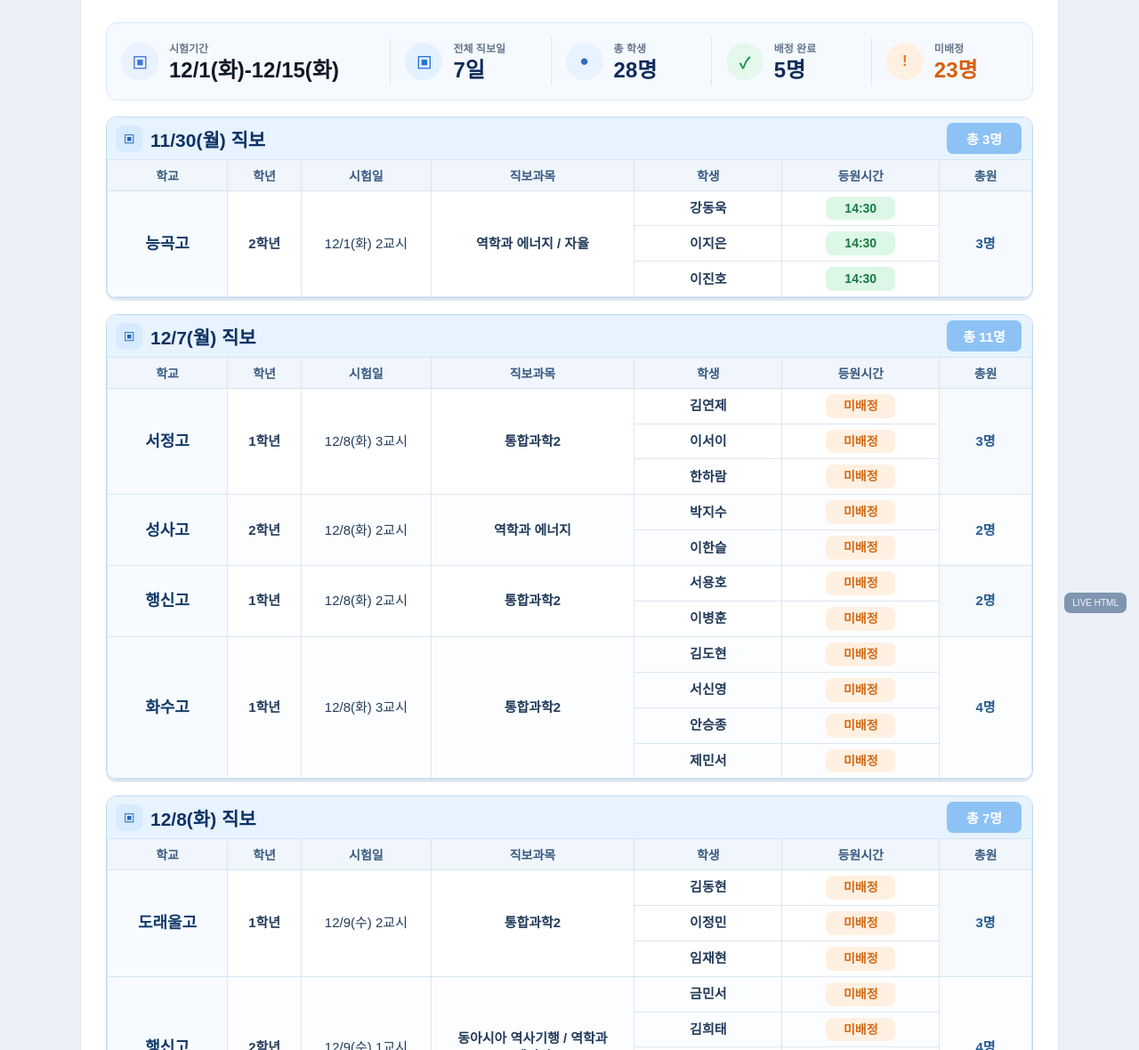
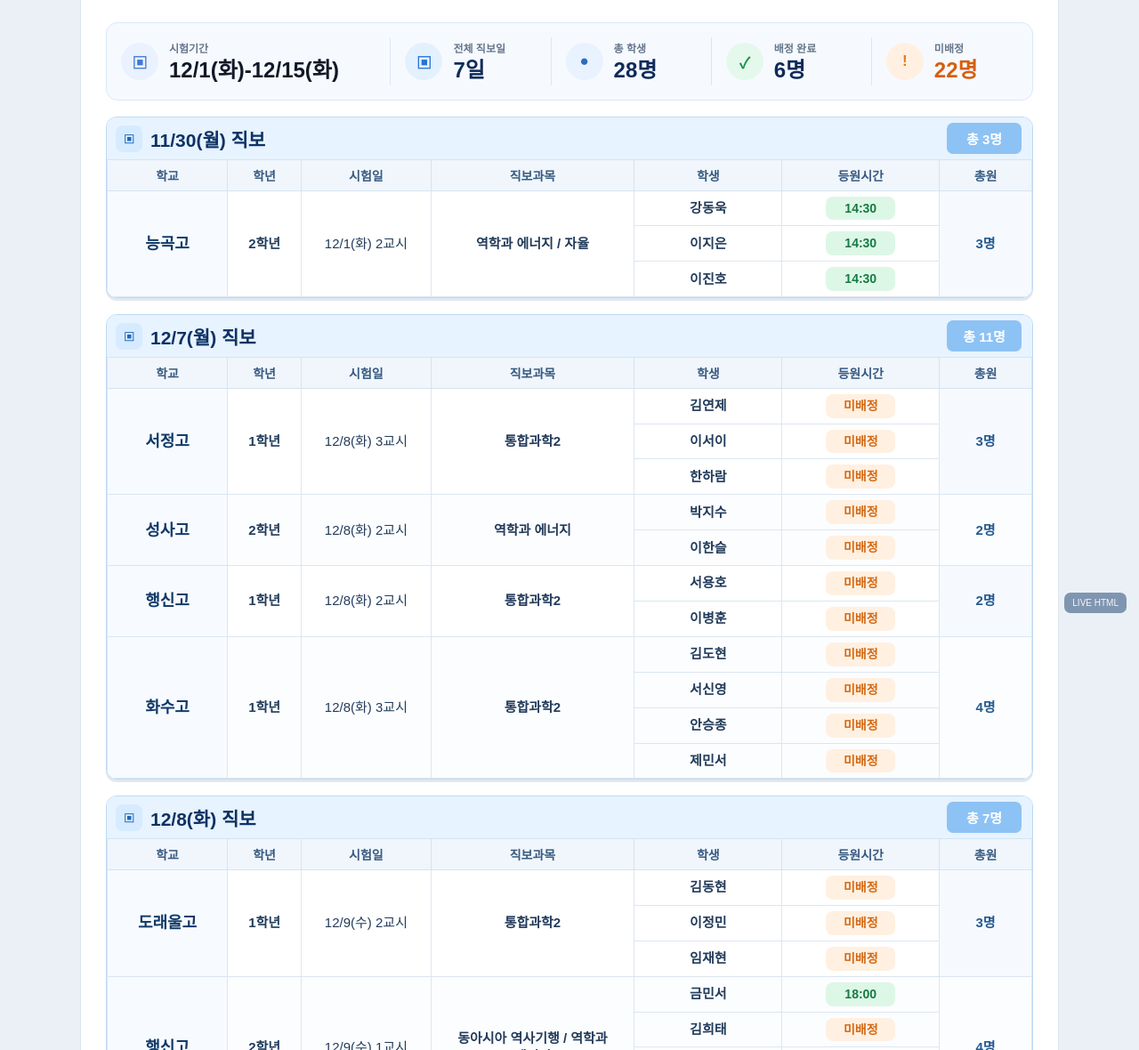
Before and after one commit to mooning2000-ui/direct-schedule, a plain HTML site: page 2026-2-midterm-2/index.html in a window 1280 px wide. Shown: the part 99-1279 px from the top of the page at 89% size. Drawn offline with Linux system fonts and the light colour scheme; files whose address does not match are found by name.

Commit message:
Update shared direct-assignment schedule

```diff
--- a/2026-2-midterm-2/index.html
+++ b/2026-2-midterm-2/index.html
@@ -63,8 +63,8 @@
   <div class="metric"><div class="micon mi-period">▣</div><div><div class="metric-label">시험기간</div><div class="metric-value">12/1(화)-12/15(화)</div></div></div>
   <div class="metric"><div class="micon mi-days">▣</div><div><div class="metric-label">전체 직보일</div><div class="metric-value">7일</div></div></div>
   <div class="metric"><div class="micon mi-students">●</div><div><div class="metric-label">총 학생</div><div class="metric-value">28명</div></div></div>
-  <div class="metric"><div class="micon mi-done">✓</div><div><div class="metric-label">배정 완료</div><div class="metric-value">5명</div></div></div>
-  <div class="metric"><div class="micon mi-missing">!</div><div><div class="metric-label">미배정</div><div class="metric-value">23명</div></div></div>
+  <div class="metric"><div class="micon mi-done">✓</div><div><div class="metric-label">배정 완료</div><div class="metric-value">6명</div></div></div>
+  <div class="metric"><div class="micon mi-missing">!</div><div><div class="metric-label">미배정</div><div class="metric-value">22명</div></div></div>
 </section>
 <div class="cards-grid">
             <section class="day-card">
@@ -109,7 +109,7 @@
                 <thead><tr>
                   <th>학교</th><th>학년</th><th>시험일</th><th>직보과목</th><th>학생</th><th>등원시간</th><th>총원</th>
                 </tr></thead>
-                <tbody><tr class="stripe-0"><td class="school" rowspan="3">도래울고</td><td rowspan="3" class="grade">1학년</td><td rowspan="3" class="exam">12/9(수) 2교시</td><td rowspan="3" class="subject">통합과학2</td><td class="student">김동현</td><td class="arrival"><span class="status unassigned">미배정</span></td><td rowspan="3" class="total">3명</td></tr><tr class="stripe-0"><td class="student">이정민</td><td class="arrival"><span class="status unassigned">미배정</span></td></tr><tr class="stripe-0"><td class="student">임재현</td><td class="arrival"><span class="status unassigned">미배정</span></td></tr><tr class="stripe-1"><td class="school" rowspan="4">행신고</td><td rowspan="4" class="grade">2학년</td><td rowspan="4" class="exam">12/9(수) 1교시</td><td rowspan="4" class="subject">동아시아 역사기행 / 역학과 에너지</td><td class="student">금민서</td><td class="arrival"><span class="status unassigned">미배정</span></td><td rowspan="4" class="total">4명</td></tr><tr class="stripe-1"><td class="student">김희태</td><td class="arrival"><span class="status unassigned">미배정</span></td></tr><tr class="stripe-1"><td class="student">이장현</td><td class="arrival"><span class="status unassigned">미배정</span></td></tr><tr class="stripe-1"><td class="student">조민재</td><td class="arrival"><span class="status unassigned">미배정</span></td></tr></tbody>
+                <tbody><tr class="stripe-0"><td class="school" rowspan="3">도래울고</td><td rowspan="3" class="grade">1학년</td><td rowspan="3" class="exam">12/9(수) 2교시</td><td rowspan="3" class="subject">통합과학2</td><td class="student">김동현</td><td class="arrival"><span class="status unassigned">미배정</span></td><td rowspan="3" class="total">3명</td></tr><tr class="stripe-0"><td class="student">이정민</td><td class="arrival"><span class="status unassigned">미배정</span></td></tr><tr class="stripe-0"><td class="student">임재현</td><td class="arrival"><span class="status unassigned">미배정</span></td></tr><tr class="stripe-1"><td class="school" rowspan="4">행신고</td><td rowspan="4" class="grade">2학년</td><td rowspan="4" class="exam">12/9(수) 1교시</td><td rowspan="4" class="subject">동아시아 역사기행 / 역학과 에너지</td><td class="student">금민서</td><td class="arrival"><span class="status assigned">18:00</span></td><td rowspan="4" class="total">4명</td></tr><tr class="stripe-1"><td class="student">김희태</td><td class="arrival"><span class="status unassigned">미배정</span></td></tr><tr class="stripe-1"><td class="student">이장현</td><td class="arrival"><span class="status unassigned">미배정</span></td></tr><tr class="stripe-1"><td class="student">조민재</td><td class="arrival"><span class="status unassigned">미배정</span></td></tr></tbody>
               </table>
             </section>
             <section class="day-card">
@@ -175,7 +175,7 @@
 </main><div class="live-badge">LIVE HTML</div>
         <script>
         (() => {
-          const initialVersion = "1795755992321453700";
+          const initialVersion = "1795755999065324100";
           const versionFile = "2026-2-midterm-2/version.txt";
           // v32.53: version.txt는 오직 10~30자리 숫자만 허용한다.
           // HTML/404 문서가 잘못 반환돼도 URL에 절대 붙이지 않는다.
```
Also changed, not shown: 2026-2-midterm-2/version.txt.
